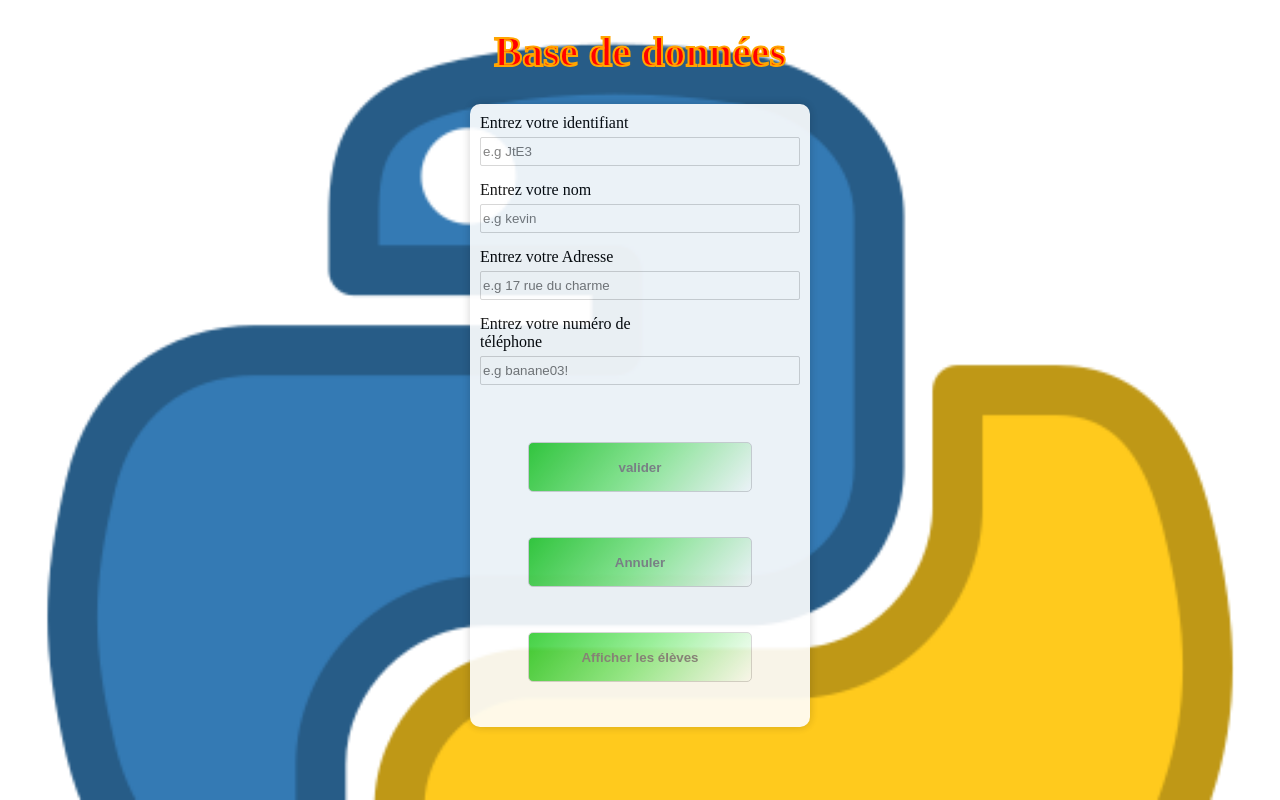
After one commit to quichetueuse/site_entrainement_bts_sio, a PHP site: page /tp_php_login/success.php in a window 1280 px wide. The commit adds this page. Run offline with PHP 8.4, Linux system fonts and the light colour scheme.

Commit message:
creation de la page success.php qui permet d'ajouter un individu dans la table élève

```diff
--- a/index.html
+++ b/index.html
@@ -52,6 +52,7 @@
             <ul class="submenu">
                 <li><a href="http://localhost:63342/site_entrainement_bts_sio_ssh/premierpas_php/premierpas_php.php">Premier Pas</a></li>
                 <li><a href="http://localhost:63342/site_entrainement_bts_sio_ssh/tp1_php/tp1_php.php">tp1 PHP</a></li>
+                <li><a href="http://localhost:63342/site_entrainement_bts_sio_ssh/tp_php_login/tp_login_v2.php">tp2 PHP (page de connexion)</a></li>
 
             </ul>
         </li>
--- /dev/null
+++ b/tp_php_login/success.php
@@ -0,0 +1,180 @@
+<?php
+//require "tp_login_v2.php";
+//?>
+<!DOCTYPE html>
+<html lang="en">
+<head>
+    <meta charset="UTF-8">
+    <link rel="stylesheet" href="tp_login_v2.css">
+    <script src="tp_login_v2.js"></script>
+    <title>Ma page</title>
+</head>
+<body>
+<div id="bg-image"></div>
+<h1 id="titre">Base de données</h1>
+<div class="container">
+    <form method="post">
+        <div class="combo-input-label">
+            <label>Entrez votre identifiant</label>
+            <input type="text" placeholder="e.g JtE3" name="input_num">
+        </div>
+        <div class="combo-input-label">
+            <label>Entrez votre nom</label>
+            <input type="text" id="input_nom" name="input_nom" placeholder="e.g kevin">
+        </div>
+        <div class="combo-input-label">
+            <label>Entrez votre Adresse</label>
+            <input type="text" placeholder="e.g 17 rue du charme" name="input_adresse">
+        </div>
+        <div class="combo-input-label">
+            <label>Entrez votre numéro de téléphone</label>
+            <input type="text" id="input_tel" name="input_tel" placeholder="e.g banane03!">
+        </div>
+        <div class="info">
+            <p id="p-info"></p>
+        </div>
+        <div class="div-button">
+            <button id="validate" name="validate">valider</button>
+        </div>
+        <div class="div-button">
+            <button id="reset_btn" name="reset_btn" type="reset">Annuler</button>
+        </div>
+        <div class="div-button">
+            <button id="show_btn" name="show_btn">Afficher les élèves</button>
+        </div>
+
+    </form>
+</div>
+<?php
+if(array_key_exists("validate", $_POST)) {
+    add_eleve();
+//    check_password();
+//    echo "<script> check_password()</script>";
+//    echo "<script>document.getElementById('p-info').style.color = 'Blue';</script>";
+}
+if(array_key_exists("show_btn", $_POST)) {
+//    add_eleve();
+//    check_password();
+//    echo "<script> check_password()</script>";
+//    echo "<script>document.getElementById('p-info').style.color = 'Blue';</script>";
+}
+
+function add_eleve()
+{
+    $num = $_POST['input_num'];
+    $nom = $_POST['input_nom'];
+    $adresse = $_POST['input_adresse'];
+    $tel = $_POST['input_tel'];
+
+    echo "num : " . $num . " nom: " . $nom . " adresse: " . $adresse . " tel: " . $tel;
+    try {
+        $conn = mysqli_connect("localhost", "root", "", "bd_user");
+    }
+    catch (Exception $e)
+    {
+        echo $e;
+        return;
+    }
+//SELECT * FROM `access` WHERE Email='jean.kevin@gmx.com' AND Password='JeSuisUneCotelette01';
+    $requete = "INSERT INTO eleves (`Num`, `Nom`, `Adresse`, `Tel`) VALUES ('$num', '$nom', '$adresse', '$tel')";
+    if(mysqli_query($conn, $requete))
+    {
+        echo "<script>
+        document.getElementById('p-info').style.color = 'Green';
+        document.getElementById('p-info').innerText = 'ajout de l\'élève reussit;</script>";
+    }
+    else
+    {
+        echo "<script>console.log('Error')</script>";
+        return;
+    }
+}
+//function check_password()
+//{
+//    $special = array('/', '[', '!', '@', '#', '$', '%', '^', '&', '*', '(', ')', ']', '/', '?', '_');
+//    $input_psswd = $_POST['input_password'];
+////    print($input_psswd);
+//    $cptr_special = 0;
+//    $cptr_maj = 0;
+//    $cptr_min = 0;
+//    $cptr_num = 0;
+//
+////    $cptr_special = ($input_psswd.match(/is/g) || []).length;
+////    preg_replace("/[^a-zA-Z]+/", "", $input_psswd, -1, $cptr_special);
+//    foreach (str_split($input_psswd) as $letter)
+//    {
+//        if (in_array($letter, $special))
+//        {
+//            $cptr_special++;
+//        }
+//        if (is_numeric($letter))
+//        {
+//            $cptr_num++;
+//        }
+//        if (ctype_upper($letter))
+//        {
+//            $cptr_maj++;
+//        }
+//        else if (ctype_lower($letter))
+//        {
+//            $cptr_min++;
+//        }
+//    }
+////    echo "special : " . $cptr_special . " majuscule: " . $cptr_maj . " number: " . $cptr_num . " minuscule: " . $cptr_min;
+//    if( $cptr_special < 2 || $cptr_num < 2 || $cptr_maj < 2 || $cptr_min < 2 || strlen($input_psswd) < 13)
+//    {
+//        echo "<script>
+//        document.getElementById('p-info').style.color = 'Red';
+//        document.getElementById('p-info').innerText = 'mot de passe trop faible';</script>";
+//        return false;
+//    }
+//    else
+//    {
+//        echo "<script>document.getElementById('p-info').innerText = 'Boom boom boom boom';
+//        document.getElementById('p-info').style.color = 'Blue';</script>";
+//        return true;
+//    }
+//}
+//
+//function check_db()
+//{
+//    $email = $_POST['input_email'];
+//    $password = $_POST['input_password'];
+//
+//    try {
+//        $conn = mysqli_connect("localhost", "root", "", "bd_user");
+//    }
+//    catch (Exception $e)
+//    {
+//        echo $e;
+//        return;
+//    }
+////SELECT * FROM `access` WHERE Email='jean.kevin@gmx.com' AND Password='JeSuisUneCotelette01';
+//    $requete = "SELECT * FROM `access` WHERE Email='$email' AND Password='$password'";
+//    if(mysqli_query($conn, $requete))
+//    {
+//        $resultat = mysqli_query($conn, $requete);
+//        if(mysqli_num_rows($resultat) == 0)
+//        {
+//            echo "<script>
+//        document.getElementById('p-info').style.color = 'Red';
+//        document.getElementById('p-info').innerText = 'Aucun compte na été trouver avec cette email / mdp incorrect';</script>";
+//        }
+//        else
+//        {
+//            echo "<script>console.log('connexion reussit!!!')</script>";
+//            echo "<script>document.location.href = 'success.html';</script>";
+//        }
+//    }
+//    else
+//    {
+//        echo "<script>console.log('Error')</script>";
+//        return;
+//    }
+//}
+
+
+//?JeSuisUneBanane13?
+?>
+</body>
+</html>
--- a/tp_php_login/tp_login_v2.css
+++ b/tp_php_login/tp_login_v2.css
@@ -131,7 +131,7 @@ form
 /*    100%{background-position:91% 100%}*/
 /*}*/
 
-#sign-in-btn
+.div-button button
 {
     color: grey;
     font-weight: bold;
@@ -145,13 +145,34 @@ form
     margin: 10px;
     cursor: pointer;
 }
-#sign-in-btn:hover
+
+.div-button button:hover
 {
-    /*background-color: green;*/
     background-image: linear-gradient(130deg, green, limegreen, lightgreen);
     color: white;
     transform: scale(1.01);
 }
+/*#sign-in-btn*/
+/*{*/
+/*    color: grey;*/
+/*    font-weight: bold;*/
+/*    !*background-color: lightgreen;*!*/
+/*    background-image: linear-gradient(130deg, limegreen, lightgreen, white);*/
+/*    border: 1px solid lightgrey;*/
+/*    border-radius: 5px;*/
+/*    transition: 0.3s ease-in-out;*/
+/*    width: 70%;*/
+/*    height: 50px;*/
+/*    margin: 10px;*/
+/*    cursor: pointer;*/
+/*}*/
+/*#sign-in-btn:hover*/
+/*{*/
+/*    !*background-color: green;*!*/
+/*    background-image: linear-gradient(130deg, green, limegreen, lightgreen);*/
+/*    color: white;*/
+/*    transform: scale(1.01);*/
+/*}*/
 
 .div-link
 {
--- a/tp_php_login/tp_login_v2.php
+++ b/tp_php_login/tp_login_v2.php
@@ -27,7 +27,7 @@
             <p id="p-info"></p>
         </div>
         <div class="div-button">
-            <button id="sign-in-btn" name="sign-in">Sign in</button>
+            <button id="sign-in-btn" name="sign-in">validate</button>
         </div>
         <div class="div-link">
 
```
